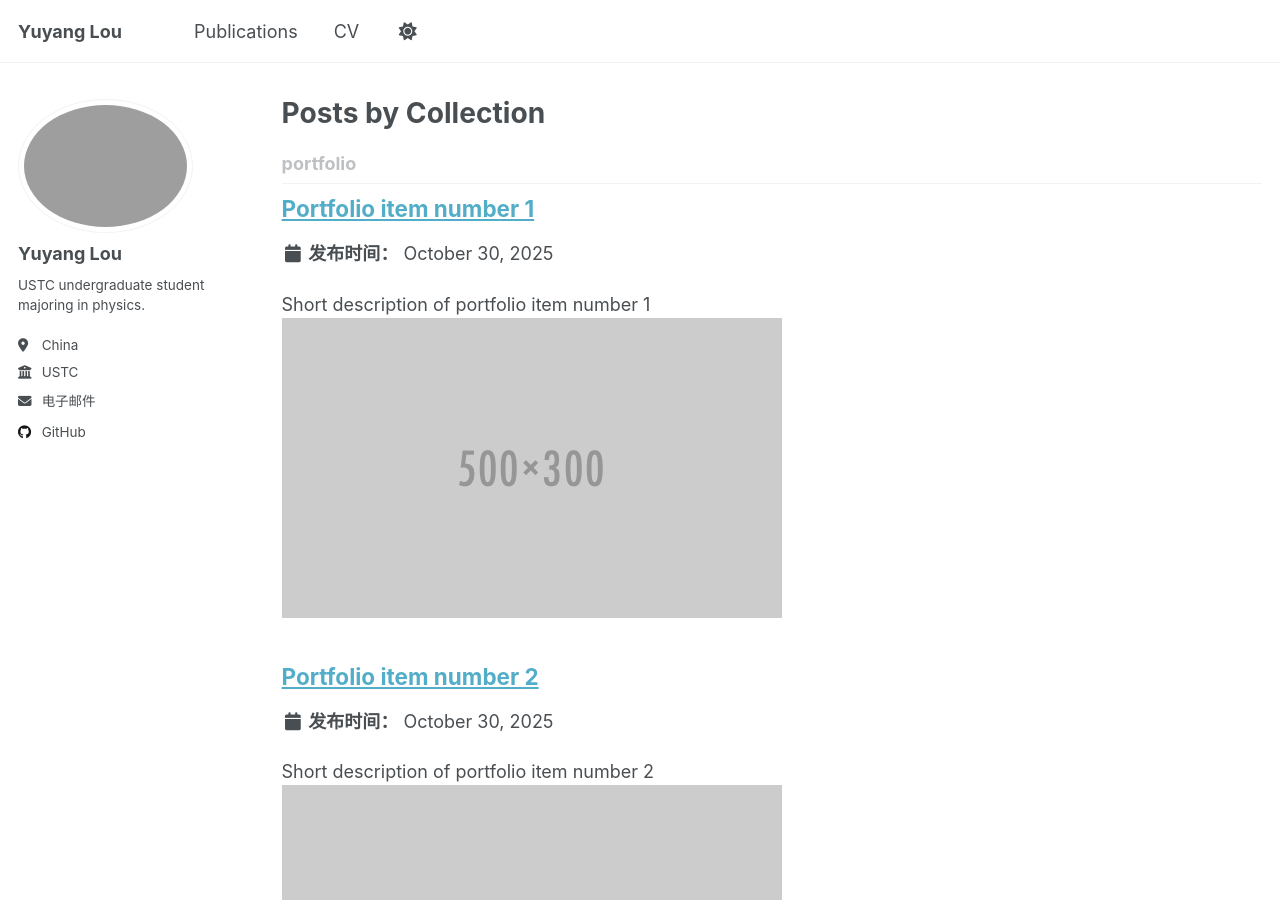
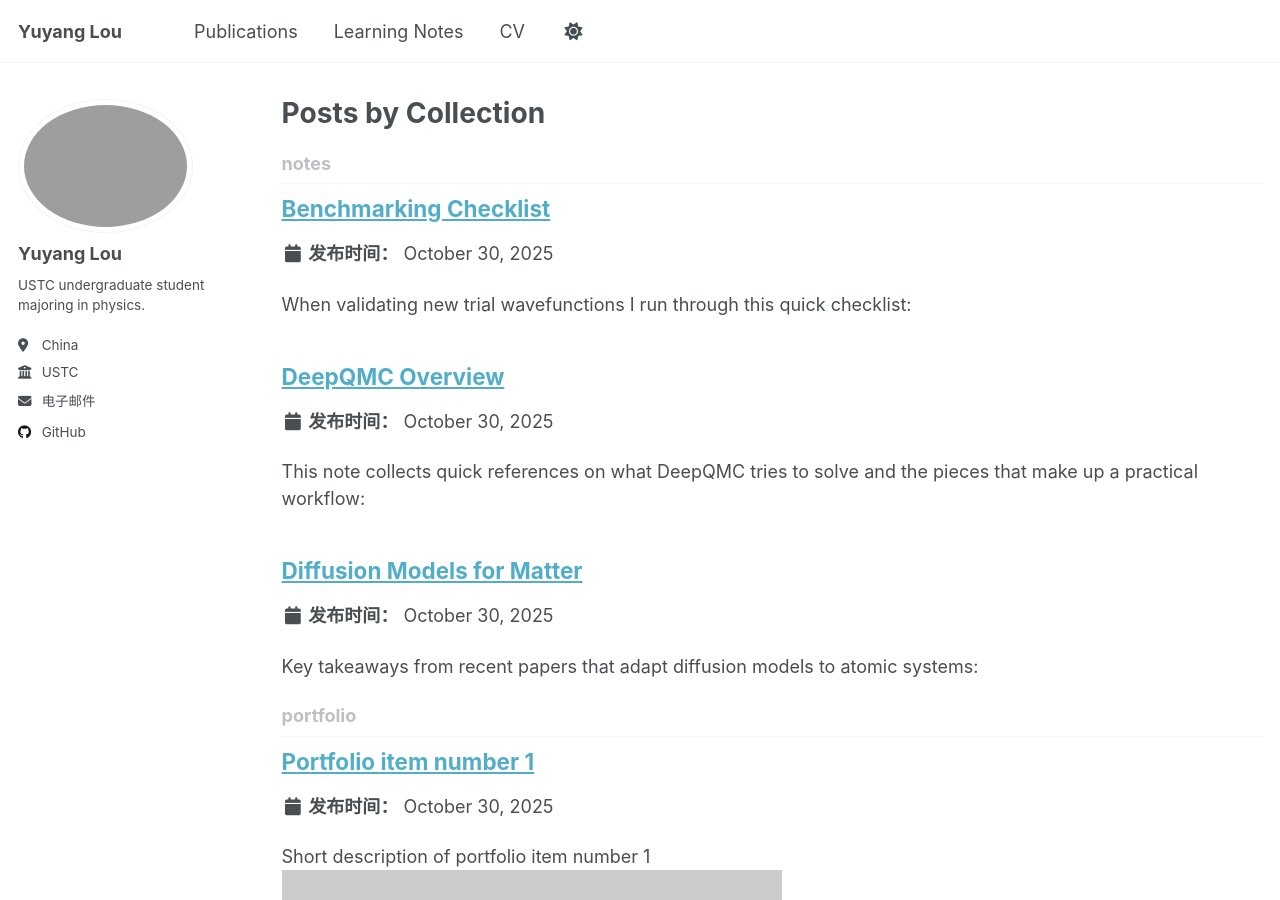
Before and after one commit to VMoonLightV/VMoonLightV.github.io, a Jekyll site: the page built from _pages/collection-archive.html, in a window 1280 px wide and 900 px high. Built offline with Jekyll 4.4.1, drawn with Linux system fonts in a browser that asks for light colours; a script that is not in the unit is left out.

Commit message:
update template

```diff
--- a/_config.yml
+++ b/_config.yml
@@ -224,6 +224,9 @@ collections:
   publications:
     output: true
     permalink: /:collection/:path/
+  notes:
+    output: true
+    permalink: /learning/:path/
   portfolio:
     output: true
     permalink: /:collection/:path/
@@ -287,6 +290,13 @@ defaults:
       layout: talk
       author_profile: true
       share: true
+  # _notes
+  - scope:
+      path: ""
+      type: notes
+    values:
+      layout: note
+      author_profile: false
 
 
 # Sass/SCSS
--- a/_data/navigation.yml
+++ b/_data/navigation.yml
@@ -10,6 +10,9 @@
 main:
   - title: "Publications"
     url: /publications/
+
+  - title: "Learning Notes"
+    url: /learning/
 
   # - title: "Talks"
   #   url: /talks/
--- /dev/null
+++ b/_notes/ai-for-science/foundations/benchmarking-checklist.md
@@ -0,0 +1,12 @@
+---
+title: "Benchmarking Checklist"
+---
+
+When validating new trial wavefunctions I run through this quick checklist:
+
+1. Compare energy estimates against baseline Slater-Jastrow calculations.
+2. Inspect variance reduction after reconfiguration steps.
+3. Track wall-clock cost per configuration to avoid regressions.
+4. Record seeds and dataset provenance to make re-runs reproducible.
+
+This list saves time by catching missing diagnostics before a large experiment starts.
--- /dev/null
+++ b/_notes/ai-for-science/foundations/deepqmc-overview.md
@@ -0,0 +1,11 @@
+---
+title: "DeepQMC Overview"
+---
+
+This note collects quick references on what DeepQMC tries to solve and the pieces that make up a practical workflow:
+
+- Variational Monte Carlo as the optimization backbone.
+- Neural networks for trial wavefunctions with backflow features.
+- How electron-electron cusps appear in realistic benchmarks.
+
+The goal is to keep a concise list of assumptions, objective functions, and implementation checkpoints that are easy to consult while prototyping.
--- /dev/null
+++ b/_notes/ai-for-science/literature-notes/diffusion-models-for-matter.md
@@ -0,0 +1,11 @@
+---
+title: "Diffusion Models for Matter"
+---
+
+Key takeaways from recent papers that adapt diffusion models to atomic systems:
+
+- Guidance terms need explicit symmetry handling to respect periodic boundary conditions.
+- Training data remains the bottleneck; synthetic augmentation helps but must preserve energy ordering.
+- Score-matching losses benefit from adaptive noise schedules tied to interatomic distances.
+
+Follow-up questions: can equivariant diffusion kernels replace hand-crafted symmetry constraints, and how sensitive are results to the noise schedule?
```
Also changed, not shown: _layouts/note.html (added, +60 -0 lines), _pages/about.md (+1 -1 lines), _pages/cv.md (+2 -3 lines), _pages/learning.md (added, +89 -0 lines).
